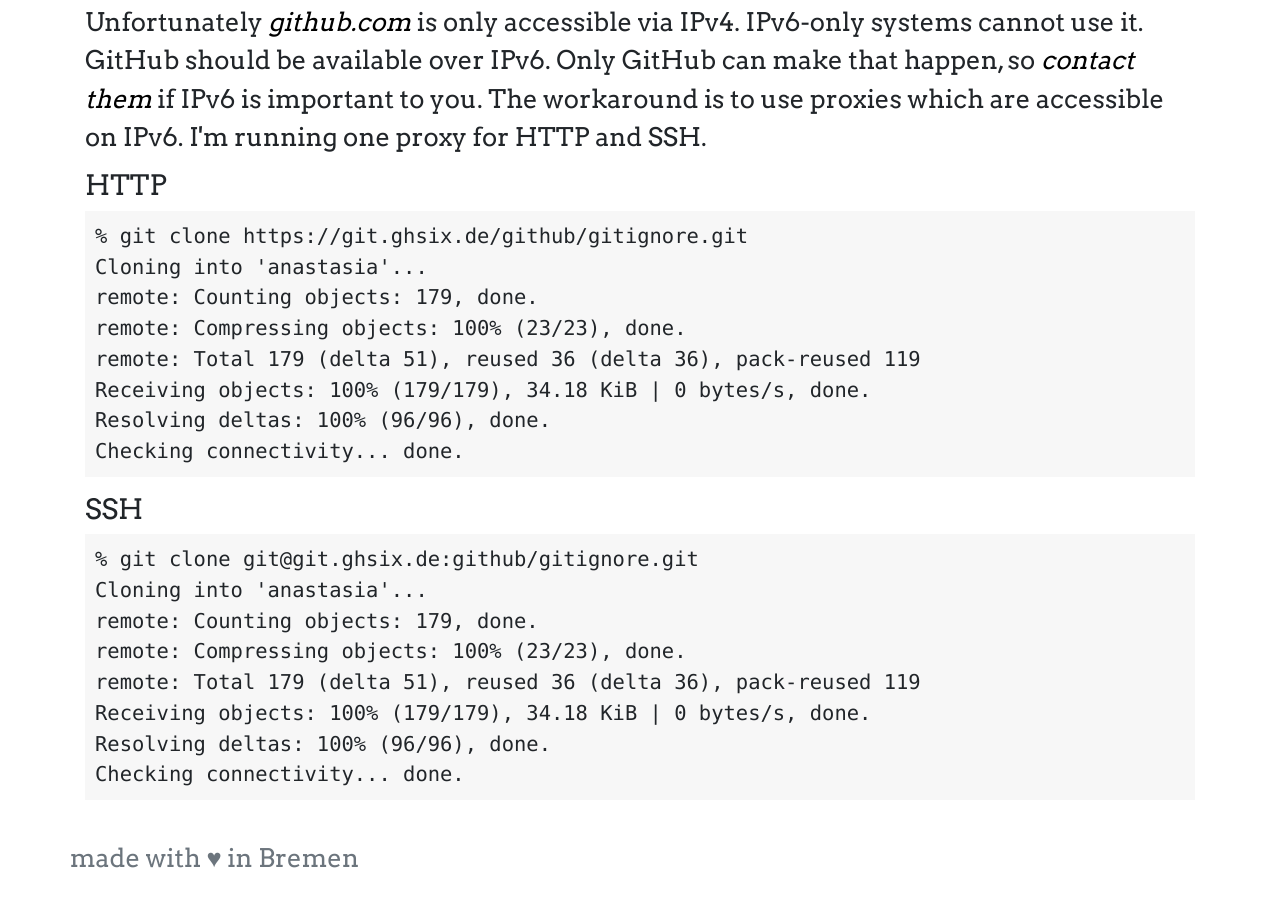
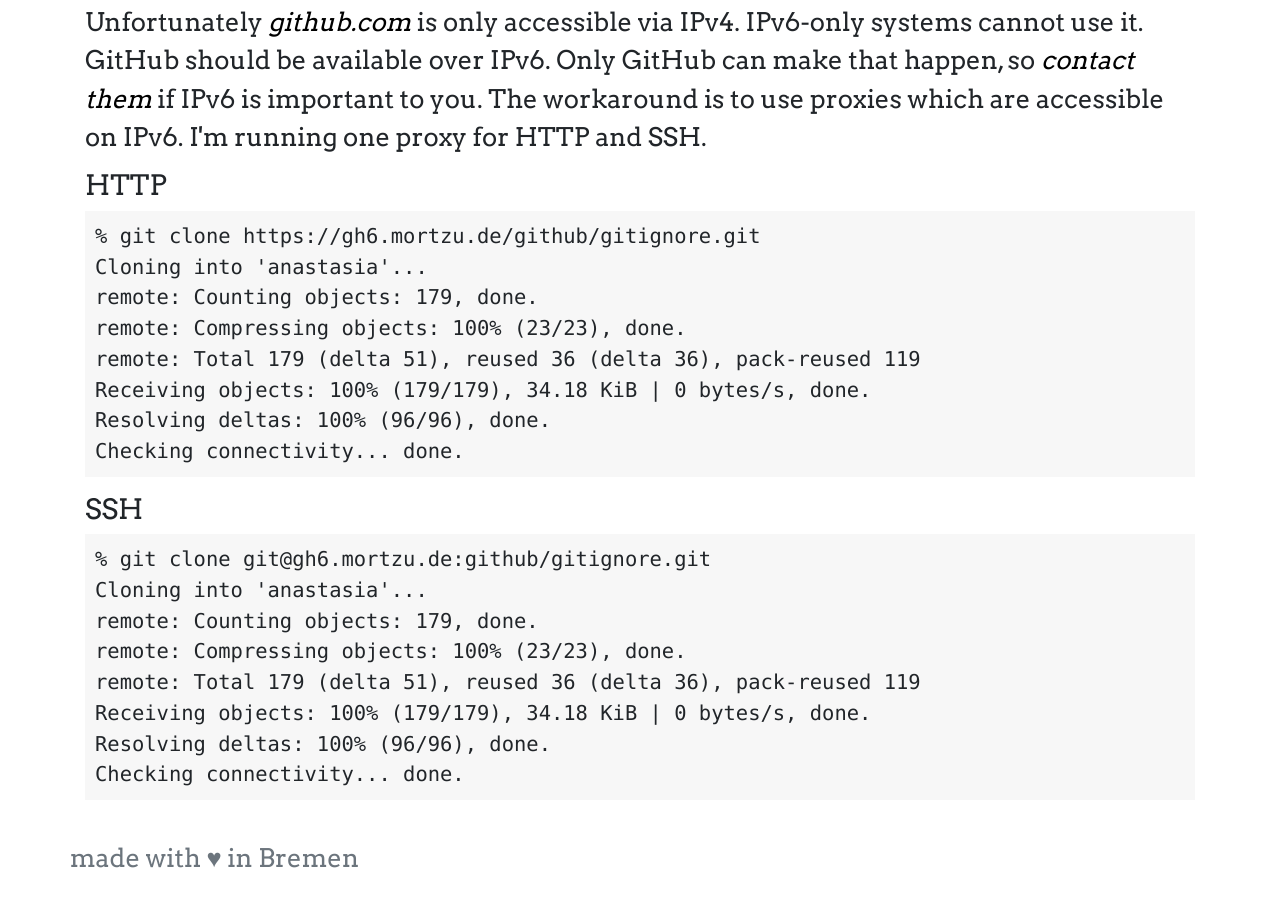
Before and after one commit to mortzu/gh6-mortzu-de, a plain HTML site: page index.html in a window 1280 px wide. Shown: the part 261-1161 px from the top of the page. Drawn offline with nearby package versions, Linux system fonts and the light colour scheme.

Commit message:
Changed domain

```diff
--- a/index.html
+++ b/index.html
@@ -25,7 +25,7 @@
 
 <h3>HTTP</h3>
 <pre>
-% git clone https://git.ghsix.de/github/gitignore.git
+% git clone https://gh6.mortzu.de/github/gitignore.git
 Cloning into 'anastasia'...
 remote: Counting objects: 179, done.
 remote: Compressing objects: 100% (23/23), done.
@@ -37,7 +37,7 @@ Checking connectivity... done.
 
 <h3>SSH</h3>
 <pre>
-% git clone git@git.ghsix.de:github/gitignore.git
+% git clone git@gh6.mortzu.de:github/gitignore.git
 Cloning into 'anastasia'...
 remote: Counting objects: 179, done.
 remote: Compressing objects: 100% (23/23), done.
```
